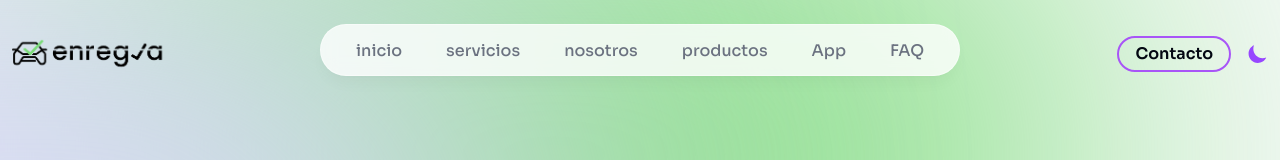
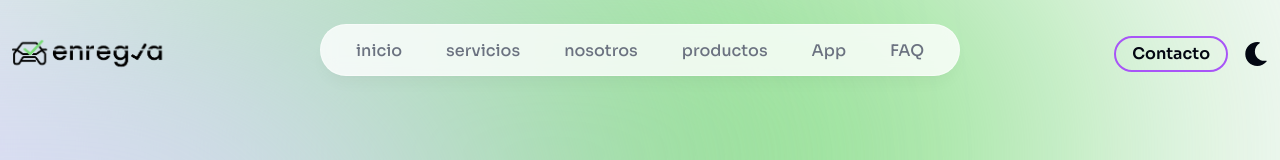
Before and after one commit to dmmtdeveloper/enregla-web, a Next.js app: page / in a window 1280 px wide. Shown: the top 160 px of the page. Built offline with nearby package versions, Linux system fonts and the light colour scheme.

Commit message:
modo oscuro

```diff
--- a/app/layout.tsx
+++ b/app/layout.tsx
@@ -3,6 +3,7 @@
 import "./globals.css";
 import { Navbar } from "@/components/Navbar";
 import clsx from "clsx";
+import React, { StrictMode } from "react";
 
 const sora = Sora({ subsets: ["latin"] });
 
@@ -18,14 +19,18 @@
 }>) {
   return (
     <html lang="en">
-      <body className={`${sora.className} bg-gray-50 text-gray-950 relative h-[5000px]`}>
+      <StrictMode>
+        <body
+          className={`${sora.className} bg-gray-50 text-gray-950 relative h-[5000px] dark:bg-[#0E0C15]`}
+        >
           <div
             className={clsx(
               "bg-[#7ADB78]",
               " absolute top-[-6rem]",
               "-z-10 right-[11rem]",
               "h-[31.25rem] w-[31.25rem]",
-            "rounded-full blur-[10rem] sm:w-[68.75rem]"
+              "rounded-full blur-[10rem] sm:w-[68.75rem]",
+              "dark:bg-[#0E0C15]",
             )}
           ></div>
 
@@ -35,12 +40,15 @@
               "absolute top-[-1rem] -z-10",
               "left-[-35rem] h-[31.25rem] w-[50rem]",
               "rounded-full blur-[10rem] sm:w-[68.75rem]",
-            "md:left-[-33rem] lg-left-[-28rem] xl-left-[-15rem] 2xl:left-[]"
+              "md:left-[-33rem] lg-left-[-28rem] xl-left-[-15rem] 2xl:left-[]",
+              "dark:bg-[#0E0C15]",
+
             )}
           ></div>
           <Navbar />
           {children}
         </body>
+      </StrictMode>
     </html>
   );
 }
--- a/components/Navbar.tsx
+++ b/components/Navbar.tsx
@@ -10,6 +10,7 @@
 import { NavContactButton } from "./buttons/NavContactButton";
 import { SunIcon } from "./icons/SunIcon";
 import { MoonIcon } from "./icons/MoonIcon";
+import ThemeIcon from "./ThemeIcons";
 
 export const Navbar = () => {
   return (
@@ -94,7 +95,7 @@
       <div className="absolute right-3 mt-9">
         <div className="flex items-center h-full gap-4">
           <NavContactButton />
-          <MoonIcon />
+          <ThemeIcon/>
         </div>
       </div>
     </header>
--- /dev/null
+++ b/components/ThemeIcons.tsx
@@ -0,0 +1,24 @@
+
+import UseDarkMode from "@/hooks/UseDarkMode";
+
+import {
+    FaMoon,
+    FaSun,
+  } from 'react-icons/fa';
+
+
+const ThemeIcon = () => {
+    const [darkTheme, setDarkTheme] = UseDarkMode();
+    const handleMode = () => setDarkTheme(!darkTheme);
+    return (
+      <span onClick={handleMode}>
+        {darkTheme ? (
+          <FaSun size='24' className='top-navigation-icon' />
+        ) : (
+          <FaMoon size='24' className='top-navigation-icon' />
+        )}
+      </span>
+    );
+  };
+
+  export default ThemeIcon;
--- /dev/null
+++ b/hooks/UseDarkMode.tsx
@@ -0,0 +1,43 @@
+"use client"
+import { useEffect, useState } from 'react';
+
+const useLocalStorage = (key: string, initialValue: string) => {
+  const [storedValue, setStoredValue] = useState(() => {
+    try {
+      const item = window.localStorage.getItem(key);
+      return item ? JSON.parse(item) : initialValue;
+    } catch (error) {
+      console.log(error);
+      return initialValue;
+    }
+  });
+
+  const setValue = (value: (arg0: any) => any) => {
+    try {
+      const valueToStore = value instanceof Function ? value(storedValue) : value;
+
+      setStoredValue(valueToStore);
+
+      window.localStorage.setItem(key, JSON.stringify(valueToStore));
+    } catch (error) {
+      console.log(error);
+    }
+  };
+  return [storedValue, setValue];
+};
+
+const UseDarkMode = () => {
+  const [enabled, setEnabled] = useLocalStorage("dark-theme");
+  const isEnabled = typeof enabledState === 'undefined' && enabled;
+
+  useEffect(() => {
+    const className = 'dark';
+    const bodyClass = window.document.body.classList;
+
+    isEnabled ? bodyClass.add(className) : bodyClass.remove(className);
+  }, [enabled, isEnabled]);
+
+  return [enabled, setEnabled];
+};
+
+export default UseDarkMode;
--- a/package.json
+++ b/package.json
@@ -13,7 +13,8 @@
     "framer-motion": "^11.3.2",
     "next": "14.2.4",
     "react": "^18",
-    "react-dom": "^18"
+    "react-dom": "^18",
+    "react-icons": "^5.2.1"
   },
   "devDependencies": {
     "@types/node": "^20",
--- a/tailwind.config.ts
+++ b/tailwind.config.ts
@@ -6,6 +6,7 @@
     "./components/**/*.{js,ts,jsx,tsx,mdx}",
     "./app/**/*.{js,ts,jsx,tsx,mdx}",
   ],
+  darkMode: 'class', // class, 'media' or boolean
   theme: {
     extend: {
       backgroundImage: {
```
Also changed, not shown: 1 other file (tests, documents, lock files or other folders). Lines whose indentation alone changed are shown as unchanged.
